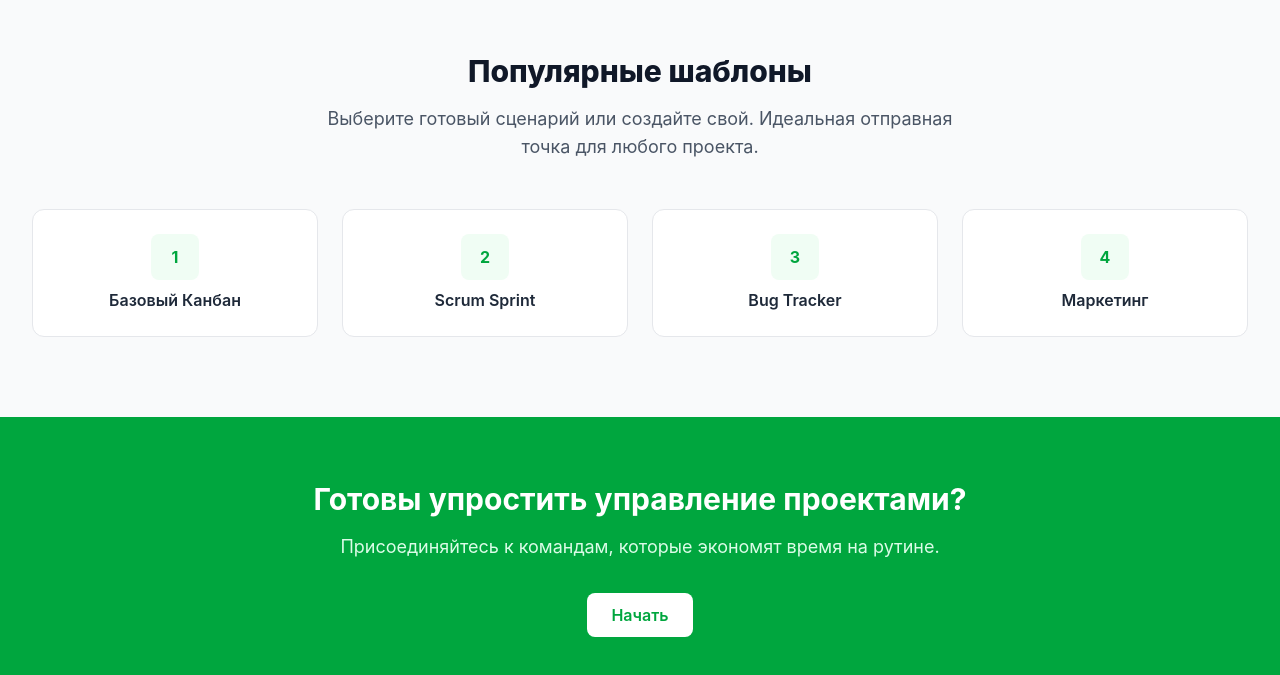
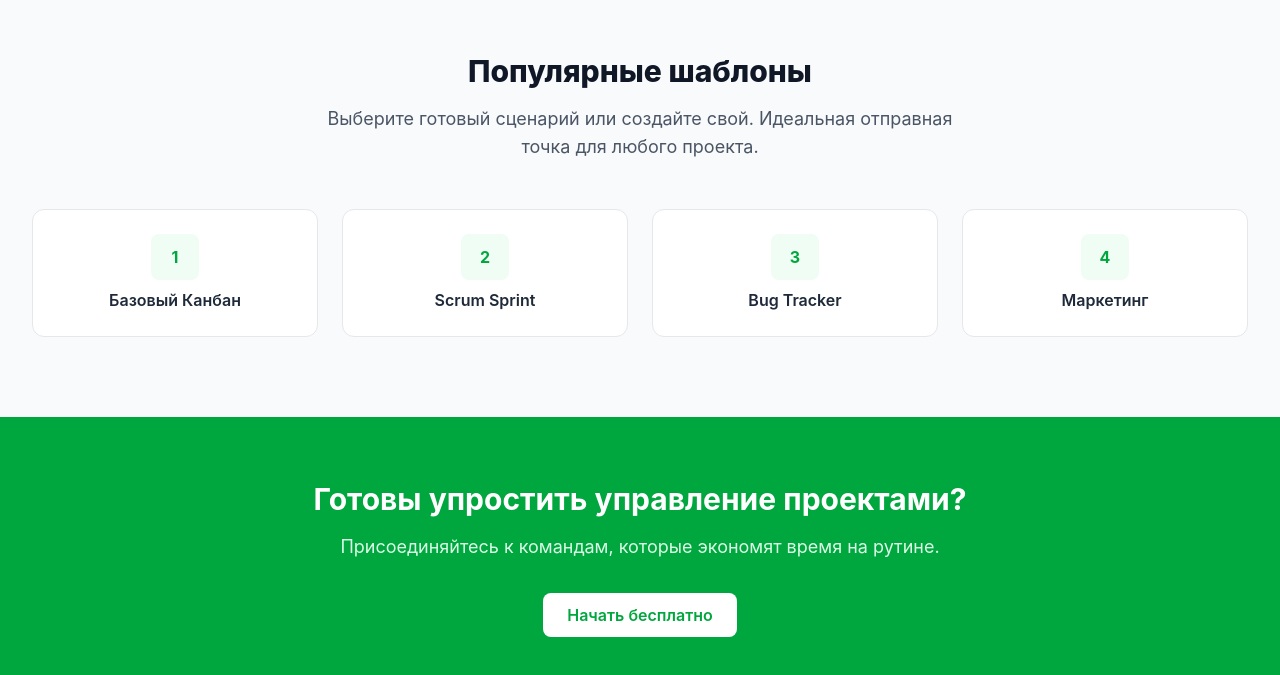
Before and after one commit to 50sohight/StartFlow, a SvelteKit app in the folder frontend/: page / in a window 1280 px wide. Shown: the part 1324-1999 px from the top of the page. Built offline with nearby package versions, Linux system fonts and the light colour scheme; no server answers.

Commit message:
fix: authorized users on landing page aren't redirected to register/login, but to project_hub instead

```diff
--- a/frontend/src/routes/+page.svelte
+++ b/frontend/src/routes/+page.svelte
@@ -1,6 +1,10 @@
 <script>
   import Button from '$lib/components/ui/Button.svelte';
   import { ArrowRight, Sparkles, LayoutTemplate, Users } from 'lucide-svelte';
+  import { authStore } from '$lib/stores/authStore';   // 🆕
+
+  let ctaHref = $derived($authStore ? '/project_hub' : '/auth/register');
+  let ctaText = $derived($authStore ? 'Перейти в проекты' : 'Начать бесплатно');
 </script>
 
 <!-- Hero Section -->
@@ -19,8 +23,8 @@
           Kanban-доски с готовыми шаблонами и интегрированный ИИ, который поможет вам и вашей команде сориентироваться в любой задаче за считанные секунды.
         </p>
         <div class="mt-8 flex justify-center lg:justify-start gap-4">
-          <Button variant="primary" href="/auth/register">
-            Начать бесплатно <ArrowRight size="18" class="ml-2" />
+          <Button variant="primary" href={ctaHref}>
+            {ctaText} <ArrowRight size="18" class="ml-2" />
           </Button>
           <Button variant="secondary">Смотреть демо</Button>
         </div>
@@ -127,10 +131,8 @@
   <div class="max-w-4xl mx-auto text-center px-4">
     <h2 class="text-3xl font-bold text-white mb-4">Готовы упростить управление проектами?</h2>
     <p class="text-green-100 mb-8 text-lg">Присоединяйтесь к командам, которые экономят время на рутине.</p>
-    <!-- Не проверяет store, перенаправляет на аутентификацию даже если
-     пользователь был авторизован -->
-    <Button variant="secondary" href="/auth/register" class="bg-white text-green-600 hover:bg-gray-100 focus:ring-white">
-      Начать
+    <Button variant="secondary" href={ctaHref} class="bg-white text-green-600 hover:bg-gray-100 focus:ring-white">
+      {ctaText}
     </Button>
   </div>
 </section>
```
